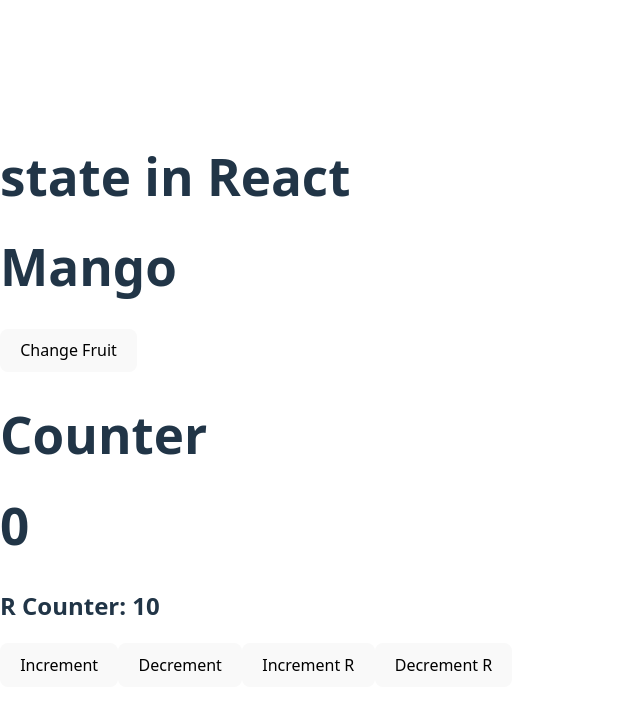
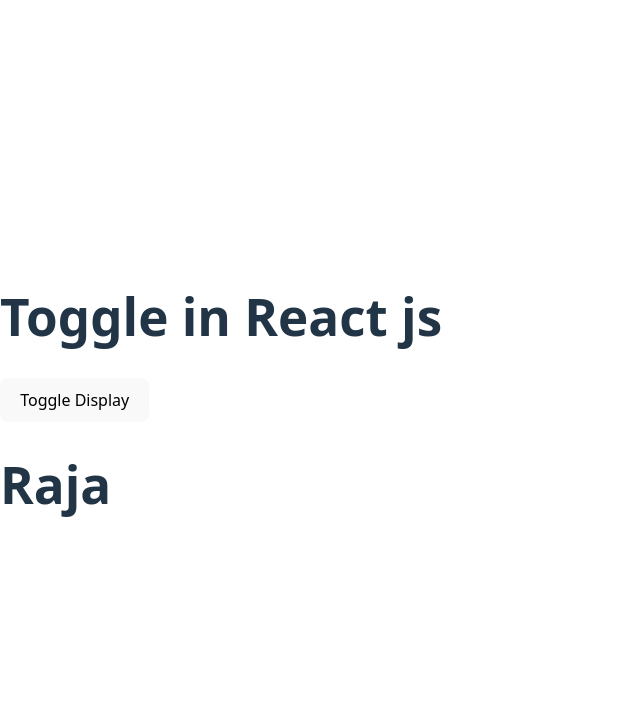
Before and after one commit to sweety62/react01, a React (Vite) app: page / in a window 1280 px wide. Shown: the top 710 px of the page, without its empty margins (0-640 px from the left). Built offline with nearby package versions, Linux system fonts and the light colour scheme.

Commit message:
implement toggle functionality in App component and add User component

```diff
--- a/src/App.jsx
+++ b/src/App.jsx
@@ -73,7 +73,7 @@
 }
 export default App;*/
 
-import { useState } from "react";
+/*import { useState } from "react";
 import Counter from "./Counter";
 
 function App() {
@@ -95,4 +95,26 @@
         </div>
     );
 }
+export default App;*/
+
+import { useState } from "react";
+function App() {
+    const [display, setDisplay] = useState(true);
+
+
+
+    return (
+        <div>
+            <h1>Toggle in React js</h1>
+            <button onClick={() => setDisplay(!display)}>Toggle Display</button>
+            {/*
+                display?<h1>Sweety</h1>:null*/
+
+
+                display?<h1>Raja</h1>:null
+            }
+
+        </div>
+    );
+}
 export default App;
```
Also changed, not shown: src/User.jsx (added, +9 -0 lines).
